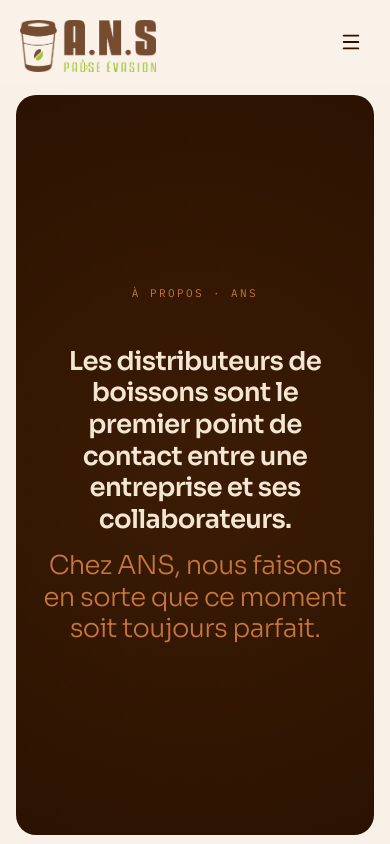
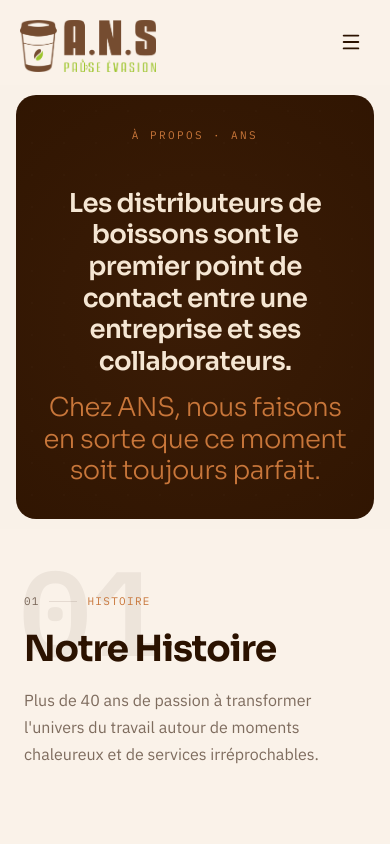
Before and after one commit to nohem-mg/ANS, a Next.js app: page /about in a window 390 px wide. Shown: the top 844 px of the page. Built offline with nearby package versions, Linux system fonts and the light colour scheme; a web font is replaced by a local one.

Commit message:
feat(about): simplify mobile hero and replace mobile parallax with swipeable carousel

```diff
--- a/src/app/about/page.tsx
+++ b/src/app/about/page.tsx
@@ -407,8 +407,8 @@ function HeroSection() {
   return (
     /* Hero fills its absolutely-positioned container */
     <div
+      className="h-auto md:h-full py-24 md:py-0"
       style={{
-        height: '100%',
         display: 'flex',
         alignItems: 'center',
         justifyContent: 'center',
@@ -1195,7 +1195,7 @@ function TeamSection() {
           position: 'relative',
         }}
       >
-        <FadeIn style={{ marginBottom: '80px', position: 'relative' }}>
+        <FadeIn style={{ marginBottom: 'clamp(24px, 5vw, 80px)', position: 'relative' }}>
           <GhostNumber n="02" />
           <div
             style={{
@@ -1252,46 +1252,22 @@ function TeamSection() {
 // HERO + MOODBOARD — scroll-driven cross-fade inside a single sticky widget
 // ─────────────────────────────────────────────────────────────────────────────
 
-function HeroMoodboardSection() {
-  const containerRef = useRef<HTMLDivElement>(null);
-  const shouldReduce = useReducedMotion();
-
-  const { scrollYProgress } = useScroll({
-    target: containerRef,
-    offset: ['start start', 'end end'],
-  });
-
-  const smoothProgress = useSpring(scrollYProgress, {
-    stiffness: 60,
-    damping: 22,
-    restDelta: 0.0005,
-  });
-
-  const heroOpacity = useTransform(smoothProgress, [0, 0.28, 0.68], [1, 1, 0]);
-  const heroScale = useTransform(smoothProgress, [0.28, 0.68], [1, 0.97]);
-
-  const moodOpacity = useTransform(smoothProgress, [0.38, 0.75], [0, 1]);
-  const moodY = useTransform(smoothProgress, [0.38, 0.75], ['4%', '0%']);
-
+function AboutHeroSection() {
   return (
-    <div ref={containerRef} style={{ height: '200vh', position: 'relative' }}>
-      <div
+    <section
+      className="h-auto md:h-[calc(100vh-84px)] md:max-h-[calc(100vh-84px)]"
       style={{
-          position: 'sticky',
-          top: 84,
-          height: 'calc(100vh - 84px)',
-          overflow: 'hidden',
         backgroundColor: '#F9F1E8',
         padding: 'clamp(10px, 1.2vw, 14px) clamp(16px, 4vw, 48px)',
         boxSizing: 'border-box',
       }}
     >
       <motion.div
+        className="h-auto md:h-full"
         initial={{ opacity: 0, y: 20 }}
         animate={{ opacity: 1, y: 0 }}
         transition={{ duration: 1.0, ease: EASE_OUT }}
         style={{
-            height: '100%',
           backgroundColor: '#2B1200',
           borderRadius: '20px',
           overflow: 'hidden',
@@ -1299,32 +1275,9 @@ function HeroMoodboardSection() {
           position: 'relative',
         }}
       >
-          <motion.div
-            style={{
-              position: 'absolute',
-              inset: 0,
-              zIndex: 2,
-              opacity: shouldReduce ? 1 : heroOpacity,
-              scale: shouldReduce ? 1 : heroScale,
-            }}
-          >
         <HeroSection />
       </motion.div>
-
-          <motion.div
-            style={{
-              position: 'absolute',
-              inset: 0,
-              zIndex: 1,
-              opacity: shouldReduce ? 1 : moodOpacity,
-              y: shouldReduce ? 0 : moodY,
-            }}
-          >
-            <MoodboardGrid />
-          </motion.div>
-        </motion.div>
-      </div>
-    </div>
+    </section>
   );
 }
 
@@ -1342,7 +1295,7 @@ export default function AboutPage() {
         minHeight: '100vh',
       }}
     >
-      <HeroMoodboardSection />
+      <AboutHeroSection />
       {/* 3. NOTRE HISTOIRE */}
       <StorySection />
       <TeamSection />
--- a/src/app/components/ZoomParallax.tsx
+++ b/src/app/components/ZoomParallax.tsx
@@ -19,13 +19,17 @@ interface ZoomParallaxProps {
  * (eventually filling the viewport), while surrounding images scale faster
  * (1→5 to 1→9) and fly out of the viewport — creating a "zoom into center" effect.
  */
+/**
+ * Positions for satellite images (index 1–6) around the center image (index 0).
+ * Desktop (md:) uses the original spread. Mobile uses a tighter, vertically-oriented cluster.
+ */
 const POSITIONS: Record<number, string> = {
-    1: '[&>div]:!-top-[30vh] [&>div]:!left-[5vw] [&>div]:!h-[30vh] [&>div]:!w-[35vw]',
-    2: '[&>div]:!-top-[10vh] [&>div]:!-left-[25vw] [&>div]:!h-[45vh] [&>div]:!w-[20vw]',
-    3: '[&>div]:!left-[27.5vw] [&>div]:!h-[25vh] [&>div]:!w-[25vw]',
-    4: '[&>div]:!top-[27.5vh] [&>div]:!left-[5vw] [&>div]:!h-[25vh] [&>div]:!w-[20vw]',
-    5: '[&>div]:!top-[27.5vh] [&>div]:!-left-[22.5vw] [&>div]:!h-[25vh] [&>div]:!w-[30vw]',
-    6: '[&>div]:!top-[22.5vh] [&>div]:!left-[25vw] [&>div]:!h-[15vh] [&>div]:!w-[15vw]',
+    1: '[&>div]:!-top-[22vh] [&>div]:!-left-[15vw] [&>div]:!h-[18vh] [&>div]:!w-[45vw] md:[&>div]:!-top-[30vh] md:[&>div]:!left-[5vw] md:[&>div]:!h-[30vh] md:[&>div]:!w-[35vw]',
+    2: '[&>div]:!top-[22vh] [&>div]:!left-[15vw] [&>div]:!h-[18vh] [&>div]:!w-[45vw] md:[&>div]:!-top-[10vh] md:[&>div]:!-left-[25vw] md:[&>div]:!h-[45vh] md:[&>div]:!w-[20vw]',
+    3: '[&>div]:!top-[2vh] [&>div]:!left-[22vw] [&>div]:!h-[15vh] [&>div]:!w-[35vw] md:[&>div]:!top-[0vh] md:[&>div]:!left-[27.5vw] md:[&>div]:!h-[25vh] md:[&>div]:!w-[25vw]',
+    4: 'hidden md:flex md:[&>div]:!top-[27.5vh] md:[&>div]:!left-[5vw] md:[&>div]:!h-[25vh] md:[&>div]:!w-[20vw]',
+    5: 'hidden md:flex md:[&>div]:!top-[27.5vh] md:[&>div]:!-left-[22.5vw] md:[&>div]:!h-[25vh] md:[&>div]:!w-[30vw]',
+    6: 'hidden md:flex md:[&>div]:!top-[22.5vh] md:[&>div]:!left-[25vw] md:[&>div]:!h-[15vh] md:[&>div]:!w-[15vw]',
 };
 
 export function ZoomParallax({ images }: ZoomParallaxProps) {
@@ -48,7 +52,10 @@ export function ZoomParallax({ images }: ZoomParallaxProps) {
     const scales = [scaleCenter, scale5, scale6, scale5, scale6, scale8, scale9];
 
     return (
-        <div ref={container} className="relative h-[300vh]">
+        <div className="relative md:h-[300vh] h-auto w-full">
+
+            {/* ── DESKTOP : Effet Zoom Parallax ── */}
+            <div ref={container} className="hidden md:block absolute inset-0 w-full">
                 <div className="sticky top-[68px] h-[calc(100vh-68px)] overflow-hidden">
                     {images.map(({ src, alt }, index) => {
                         const scale = scales[index % scales.length];
@@ -59,7 +66,7 @@ export function ZoomParallax({ images }: ZoomParallaxProps) {
                                 style={{ scale }}
                                 className={`absolute top-0 flex h-full w-full items-center justify-center ${POSITIONS[index] || ''}`}
                             >
-                            <div className="relative h-[25vh] w-[25vw]">
+                                <div className="relative h-[25vh] w-[25vw] shadow-2xl">
                                     <img
                                         src={src}
                                         alt={alt || `Parallax image ${index + 1}`}
@@ -71,5 +78,47 @@ export function ZoomParallax({ images }: ZoomParallaxProps) {
                     })}
                 </div>
             </div>
+
+            {/* ── MOBILE : Carrousel Horizontal Fluide ── */}
+            <div className="block md:hidden w-full pb-8 pt-0">
+                {/* Style pour cacher la scrollbar sur mobile tout en gardant le scroll */}
+                <style>{`
+                    .hide-scrollbar::-webkit-scrollbar { display: none; }
+                    .hide-scrollbar { -ms-overflow-style: none; scrollbar-width: none; }
+                `}</style>
+
+                <div className="flex overflow-x-auto snap-x snap-mandatory hide-scrollbar px-6 pb-8 gap-4 items-center">
+                    {images.map(({ src, alt }, index) => (
+                        <motion.div
+                            key={index}
+                            initial={{ opacity: 0, scale: 0.95 }}
+                            whileInView={{ opacity: 1, scale: 1 }}
+                            viewport={{ once: true }}
+                            transition={{ duration: 0.5, delay: index * 0.05 }}
+                            className="shrink-0 snap-center relative overflow-hidden rounded-2xl shadow-lg bg-black/5"
+                            style={{
+                                width: '85vw',
+                                height: index % 2 === 0 ? '55vh' : '45vh',
+                                maxWidth: '340px'
+                            }}
+                        >
+                            <img
+                                src={src}
+                                alt={alt || `Image ${index + 1}`}
+                                className="w-full h-full object-cover"
+                            />
+                        </motion.div>
+                    ))}
+                </div>
+
+                <div className="flex justify-center gap-2 mt-2">
+                    {/* Indicateur visuel pour faire comprendre le swipe */}
+                    <span className="text-[10px] uppercase tracking-widest text-amber-800/40 font-mono">
+                        ← Glisser pour explorer →
+                    </span>
+                </div>
+            </div>
+
+        </div>
     );
 }
```
Lines whose indentation alone changed are shown as unchanged.
